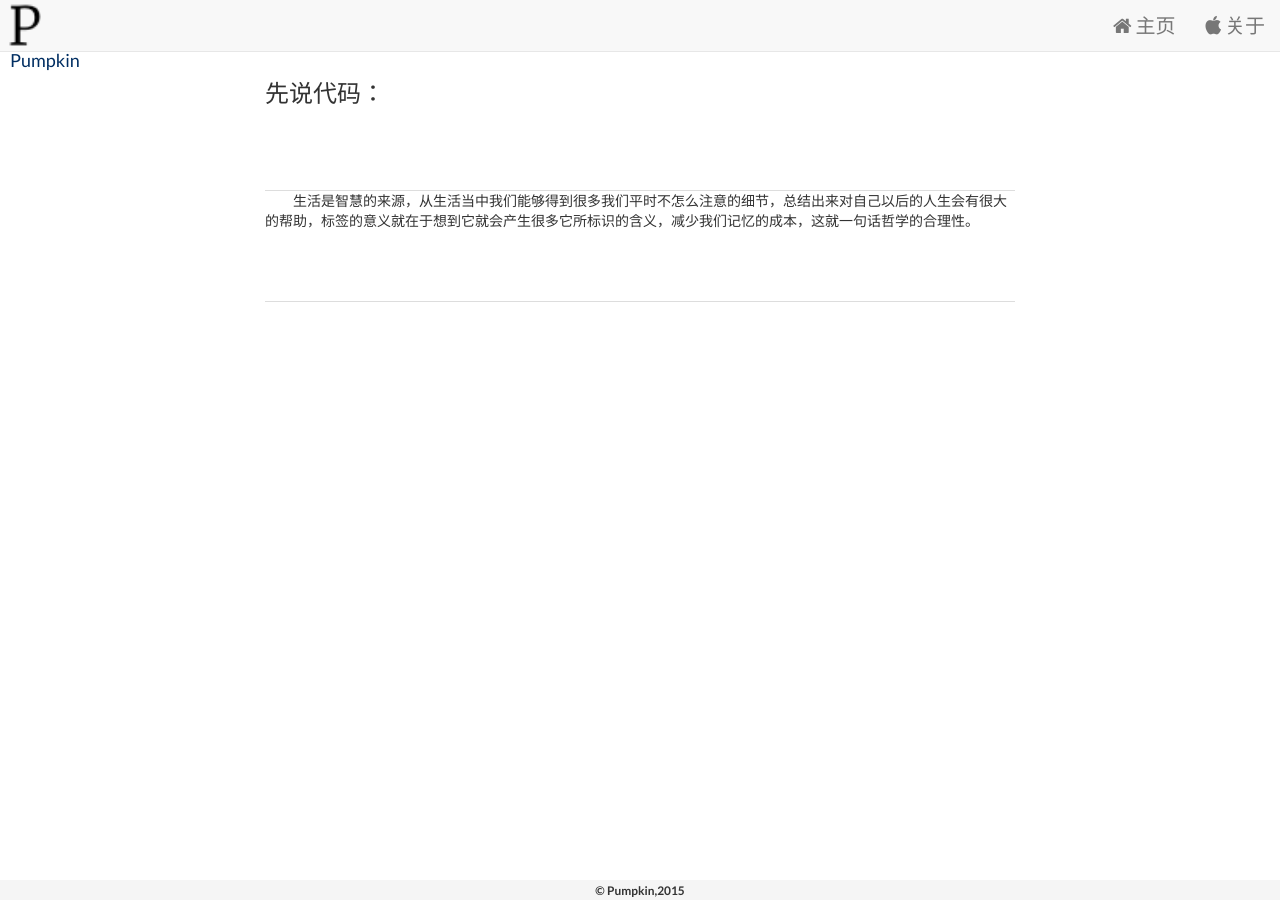
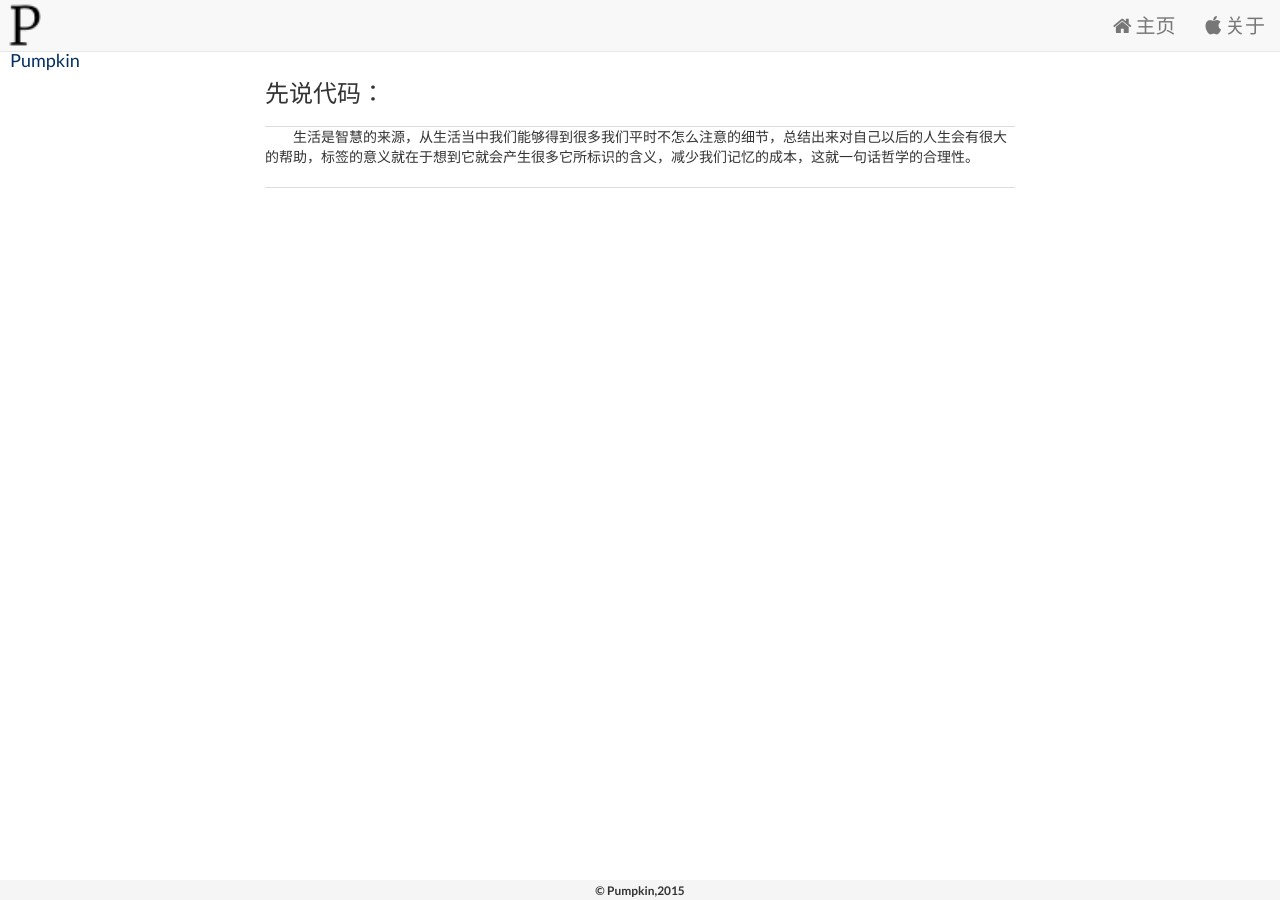
Before and after one commit to LarryBrick/jekyll_demo, a Jekyll site: the page built from index.html, in a window 1280 px wide. Built offline with Jekyll 4.4.1, drawn with Linux system fonts in a browser that asks for light colours; nearby versions of some CDN libraries.

Commit message:
修改首页显示格式

```diff
--- a/index.html
+++ b/index.html
@@ -33,7 +33,7 @@
           <img src="{{post.thumbnail}}"
           alt="{{post.title}}"  class="pull-left img-responsive thumb margin10 img-thumbnail" />
         {% endif %}-->
-          <article class="excerpt">{{post.excerpt}}</article>
+          <article class=marginBotton10 "excerpt">{{post.excerpt}}</article>
           <!--<a class="pull-left marginBottom10" href="{{post.url | prepend: site.baseurl }}">继续阅读</a>-->
 
       </div>
```
